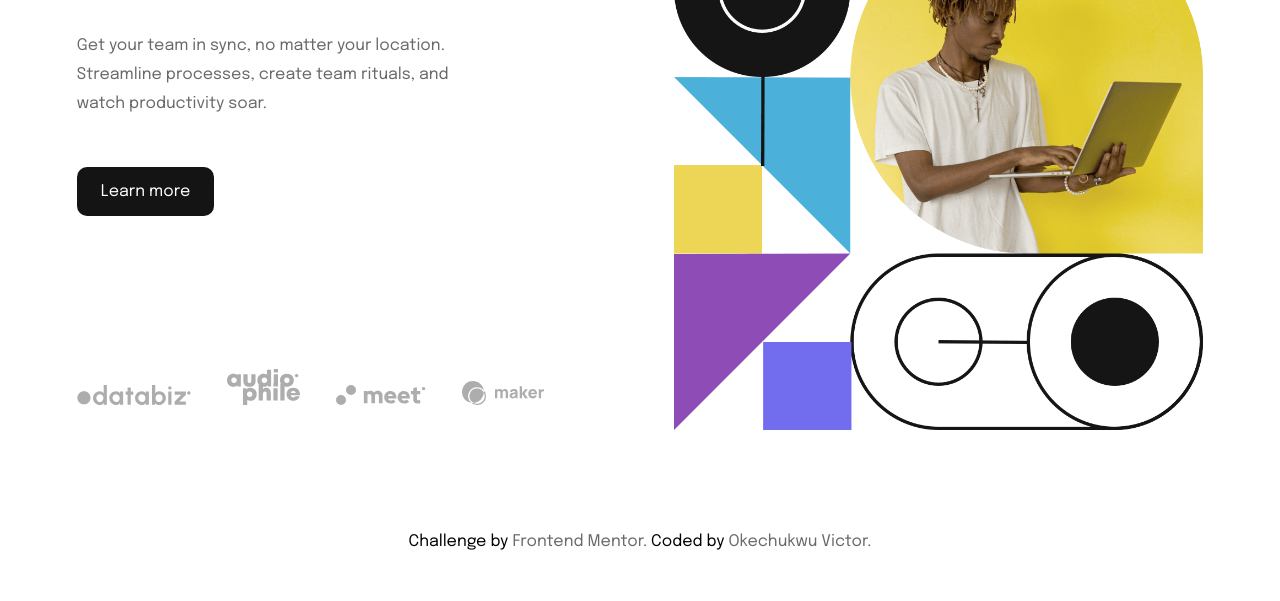
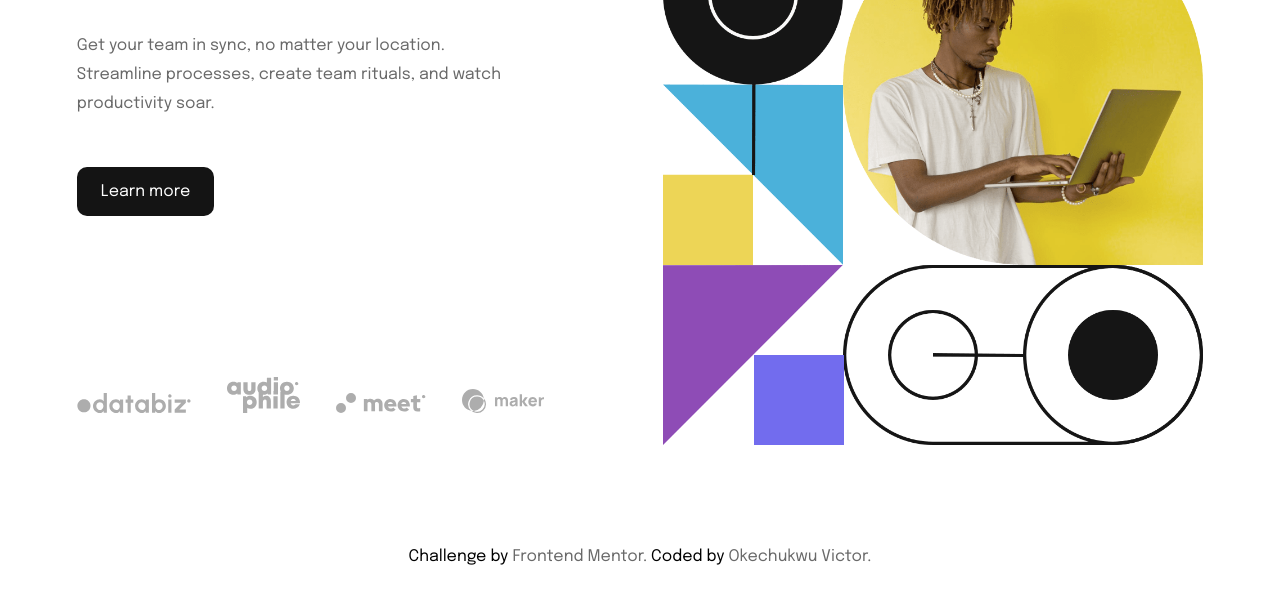
Before and after one commit to covstar/intro-section-with-dropdown-navigation-solution, a plain HTML site: page index.html in a window 1280 px wide. Shown: the part 437-1038 px from the top of the page. Drawn offline with Linux system fonts and the light colour scheme.

Commit message:
Update styles.css

```diff
--- a/css/styles.css
+++ b/css/styles.css
@@ -107,8 +107,8 @@ main{
 }
 .hero-section{
     display: grid;
-    grid-template-columns: repeat(2, 2fr);
-    column-gap: 6%;
+    grid-template-columns: repeat(2, 1fr);
+    column-gap: 4%;
     /* row-gap: 5rem; */
     grid-template-areas: "txt img"
                           "client img";
```
